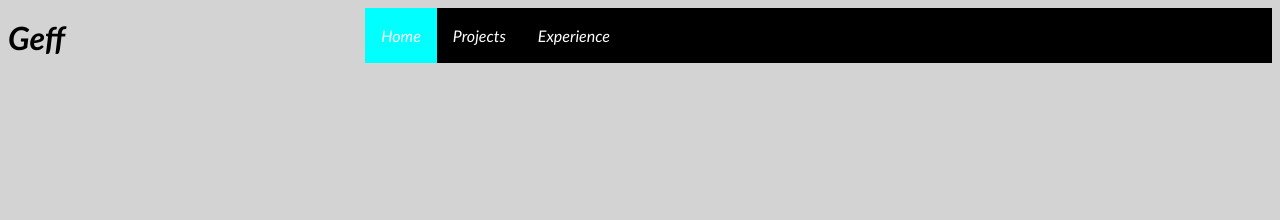
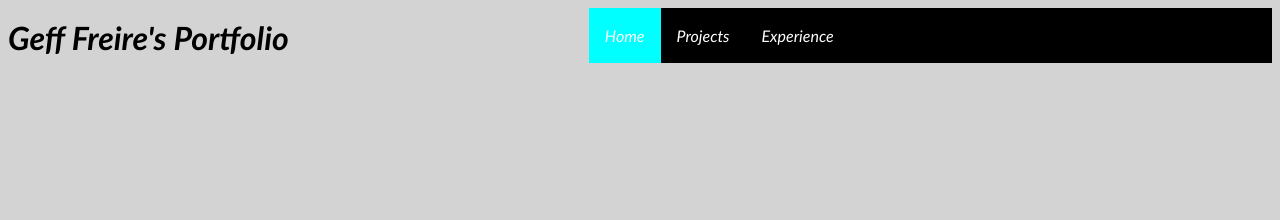
Before and after one commit to GreatLeaderTechnus/PortfolioSite, a plain HTML site: page index.html in a window 1280 px wide. Drawn offline with Linux system fonts and the light colour scheme.

Commit message:
modified:   index.html

```diff
--- a/index.html
+++ b/index.html
@@ -9,7 +9,7 @@
   <!--Navigation Bar-->
   <body>
     <div class="header">
-      <h1>Geff</h1>
+      <h1>Geff Freire's Portfolio</h1>
       <ul class="navbar">
         <li><a class="active" href="/index.html">Home</a></li>
         <li><a href="#">Projects</a></li>
@@ -17,7 +17,7 @@
           <a class="dropitem" href="#">Experience</a>
           <div class="dropstuff">
             <a href="/Experience.html#Legendary">Leadership</a>
-            <a href="/Experience.html">Technical</a>
+            <!-- <a href="/Experience.html">Technical</a> -->
             <a href="/Experience.html#WorkEXP">Work Experience</a>
 
           </div>
```
